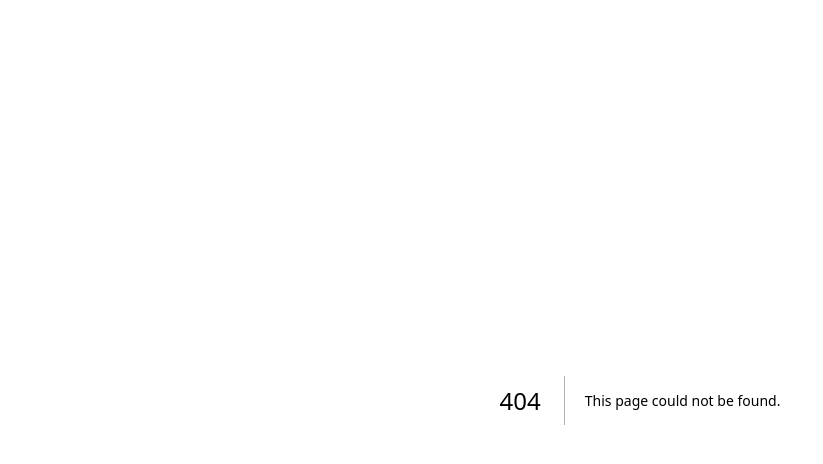
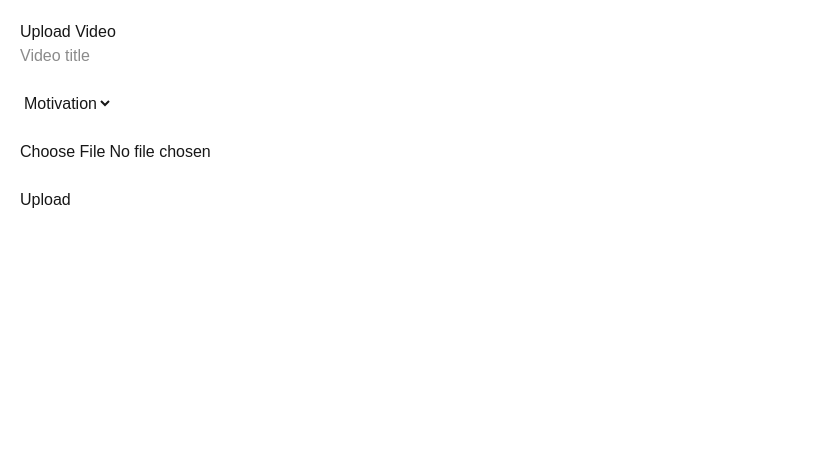
Before and after one commit to pancharasshubham/InspireX, a Next.js app: page /upload in a window 1280 px wide. Before the commit this address had no page. Shown: the top 464 px of the page, without its empty margins (0-823 px from the left). Built offline with nearby package versions, Linux system fonts and the light colour scheme.

Commit message:
feat: add frontend video upload flow

```diff
--- /dev/null
+++ b/app/upload/page.tsx
@@ -0,0 +1,95 @@
+"use client";
+
+import { useState } from "react";
+
+export default function UploadPage() {
+  const [file, setFile] = useState<File | null>(null);
+  const [title, setTitle] = useState("");
+  const [category, setCategory] = useState("motivation");
+  const [loading, setLoading] = useState(false);
+
+  const handleUpload = async () => {
+    if (!file || !title) {
+      alert("Title and file required");
+      return;
+    }
+
+    try {
+      setLoading(true);
+
+      const formData = new FormData();
+      formData.append("file", file);
+
+      const uploadRes = await fetch("/api/upload", {
+        method: "POST",
+        body: formData,
+      });
+
+      const uploadData = await uploadRes.json();
+
+      const videoUrl = uploadData.data.url;
+
+      await fetch("/api/videos", {
+        method: "POST",
+        headers: {
+          "Content-Type": "application/json",
+        },
+        body: JSON.stringify({
+          title,
+          videoUrl,
+          category,
+        }),
+      });
+
+      alert("Video uploaded successfully");
+
+      setTitle("");
+      setFile(null);
+    } catch (error) {
+      console.error(error);
+      alert("Upload failed");
+    } finally {
+      setLoading(false);
+    }
+  };
+
+  return (
+    <main style={{ padding: "20px" }}>
+      <h1>Upload Video</h1>
+
+      <input
+        type="text"
+        placeholder="Video title"
+        value={title}
+        onChange={(e) => setTitle(e.target.value)}
+      />
+
+      <br /><br />
+
+      <select
+        value={category}
+        onChange={(e) => setCategory(e.target.value)}
+      >
+        <option value="motivation">Motivation</option>
+        <option value="discipline">Discipline</option>
+        <option value="mindset">Mindset</option>
+      </select>
+
+      <br /><br />
+
+      <input
+        type="file"
+        accept="video/*"
+        onChange={(e) =>
+          setFile(e.target.files?.[0] || null)
+        }
+      />
+
+      <br /><br />
+
+      <button onClick={handleUpload} disabled={loading}>
+        {loading ? "Uploading..." : "Upload"}
+      </button>
+    </main>
+  );
+}
```
